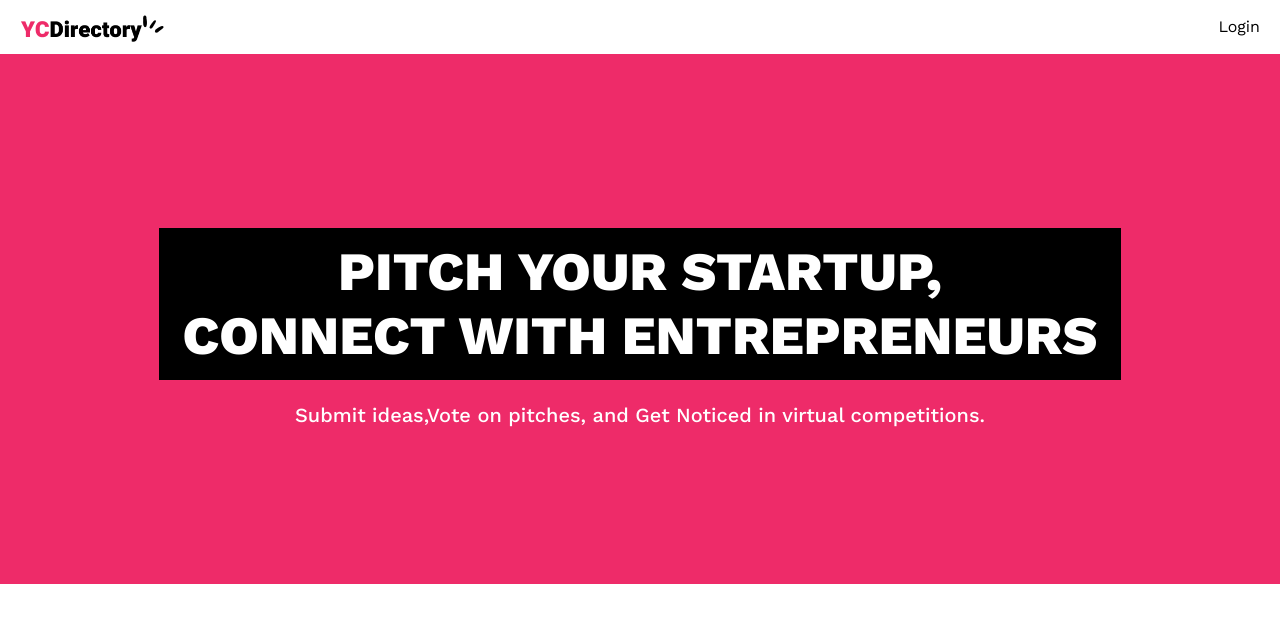
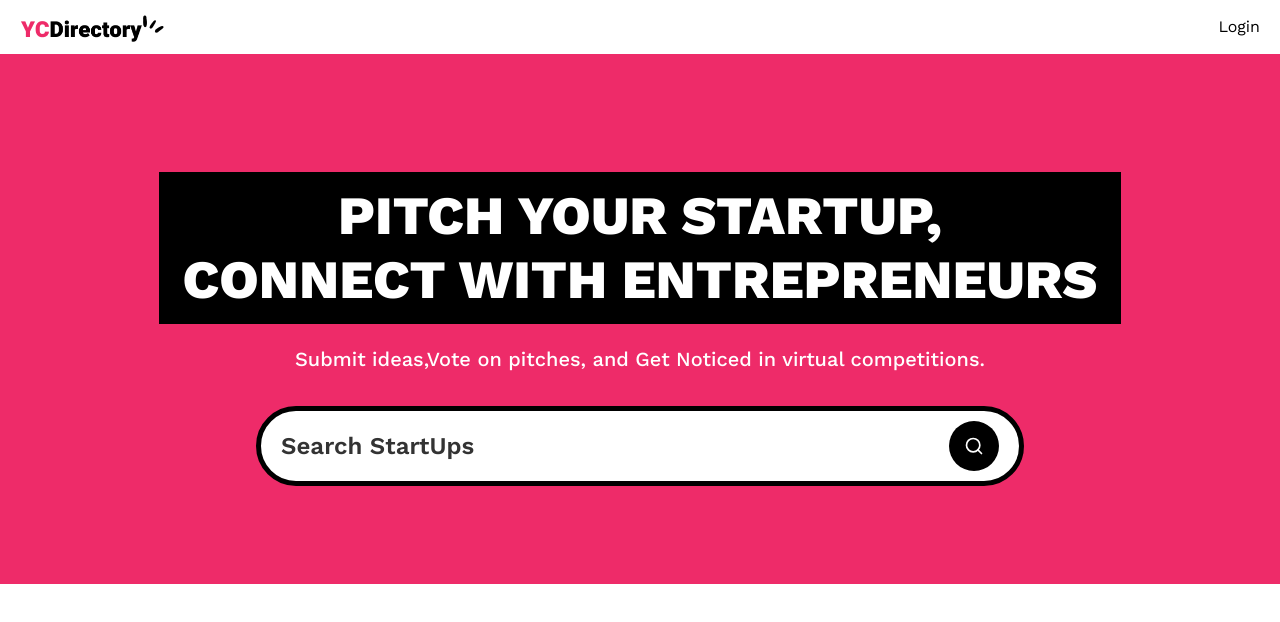
Before and after one commit to devv2705/NEXTJS, a Next.js app: page / in a window 1280 px wide. Shown: the top 622 px of the page. Built offline with nearby package versions, Linux system fonts and the light colour scheme; no server answers.

Commit message:
implemented search form

```diff
--- a/app/(root)/layout.tsx
+++ b/app/(root)/layout.tsx
@@ -1,5 +1,5 @@
 import React from "react";
-import Navbar from "../components/Navbar";
+import Navbar from "@/components/Navbar";
 
 export default function Layout({children}:Readonly<{children:React.ReactNode}>){
 
--- a/app/(root)/page.tsx
+++ b/app/(root)/page.tsx
@@ -1,14 +1,21 @@
 import Image from "next/image";
+import SearchForm from "@/components/SearchForm";
+import { promises } from "dns";
 
-export default function Home() {
+export default async function Home({searchParams}:{searchParams:Promise<{query?:string}>}) {
+
+  const query=(await searchParams).query
+
+
   return (
 
     <>
     <section className="pink_container">
           <h1 className="heading">Pitch Your StartUp,<br /> Connect with Entrepreneurs</h1>
           <p className="sub-heading !max-w-3xl">Submit ideas,Vote on pitches, and Get Noticed in virtual competitions.
+          </p>
 
-          </p>
+          <SearchForm query={query}/>
 
     </section>
     </>
--- /dev/null
+++ b/components/SearchForm.tsx
@@ -0,0 +1,27 @@
+import React from 'react'
+import Form from 'next/form'
+import SearchFormReset from './SearchFormReset'
+import { Search } from 'lucide-react'
+
+const SearchForm = ({query}:{query?:string}) => {
+
+
+  return (
+    <Form action="/" scroll={false} className='search-form'>
+
+      <input
+      name='query'
+      defaultValue={query}
+      className='search-input'
+      placeholder='Search StartUps'
+       />
+       <div className="flex gap-2">
+        {query && <SearchFormReset/>}
+
+        <button type="submit" className='search-btn text-white'><Search className="size-5"/></button>
+       </div>
+    </Form>
+  )
+}
+
+export default SearchForm
--- /dev/null
+++ b/components/SearchFormReset.tsx
@@ -0,0 +1,19 @@
+"use client";
+import { X } from 'lucide-react';
+import  Link from 'next/link';
+import React from 'react'
+const SearchFormReset = () => {
+  const reset=()=>{
+    const form=document.querySelector('.search-form') as HTMLFormElement;
+    if(form) form.reset()
+  }
+  return (
+
+      <button type='reset' onClick={reset}>
+        <Link href="/" className="search-btn text-white"><X className='size-5'/></Link>
+      </button>
+
+  )
+}
+
+export default SearchFormReset
--- /dev/null
+++ b/components/ui/button.tsx
@@ -0,0 +1,57 @@
+import * as React from "react"
+import { Slot } from "@radix-ui/react-slot"
+import { cva, type VariantProps } from "class-variance-authority"
+
+import { cn } from "@/lib/utils"
+
+const buttonVariants = cva(
+  "inline-flex items-center justify-center gap-2 whitespace-nowrap rounded-md text-sm font-medium transition-colors focus-visible:outline-none focus-visible:ring-1 focus-visible:ring-ring disabled:pointer-events-none disabled:opacity-50 [&_svg]:pointer-events-none [&_svg]:size-4 [&_svg]:shrink-0",
+  {
+    variants: {
+      variant: {
+        default:
+          "bg-primary text-primary-foreground shadow hover:bg-primary/90",
+        destructive:
+          "bg-destructive text-destructive-foreground shadow-sm hover:bg-destructive/90",
+        outline:
+          "border border-input bg-background shadow-sm hover:bg-accent hover:text-accent-foreground",
+        secondary:
+          "bg-secondary text-secondary-foreground shadow-sm hover:bg-secondary/80",
+        ghost: "hover:bg-accent hover:text-accent-foreground",
+        link: "text-primary underline-offset-4 hover:underline",
+      },
+      size: {
+        default: "h-9 px-4 py-2",
+        sm: "h-8 rounded-md px-3 text-xs",
+        lg: "h-10 rounded-md px-8",
+        icon: "h-9 w-9",
+      },
+    },
+    defaultVariants: {
+      variant: "default",
+      size: "default",
+    },
+  }
+)
+
+export interface ButtonProps
+  extends React.ButtonHTMLAttributes<HTMLButtonElement>,
+    VariantProps<typeof buttonVariants> {
+  asChild?: boolean
+}
+
+const Button = React.forwardRef<HTMLButtonElement, ButtonProps>(
+  ({ className, variant, size, asChild = false, ...props }, ref) => {
+    const Comp = asChild ? Slot : "button"
+    return (
+      <Comp
+        className={cn(buttonVariants({ variant, size, className }))}
+        ref={ref}
+        {...props}
+      />
+    )
+  }
+)
+Button.displayName = "Button"
+
+export { Button, buttonVariants }
--- a/package.json
+++ b/package.json
@@ -15,6 +15,7 @@
   },
   "dependencies": {
     "@radix-ui/react-icons": "^1.3.0",
+    "@radix-ui/react-slot": "^1.1.0",
     "@tailwindcss/typography": "^0.5.15",
     "class-variance-authority": "^0.7.0",
     "clsx": "^2.1.1",
```
Also changed, not shown: components/Navbar.tsx (renamed from app/components/Navbar.tsx), 1 other file (tests, documents, lock files or other folders).
